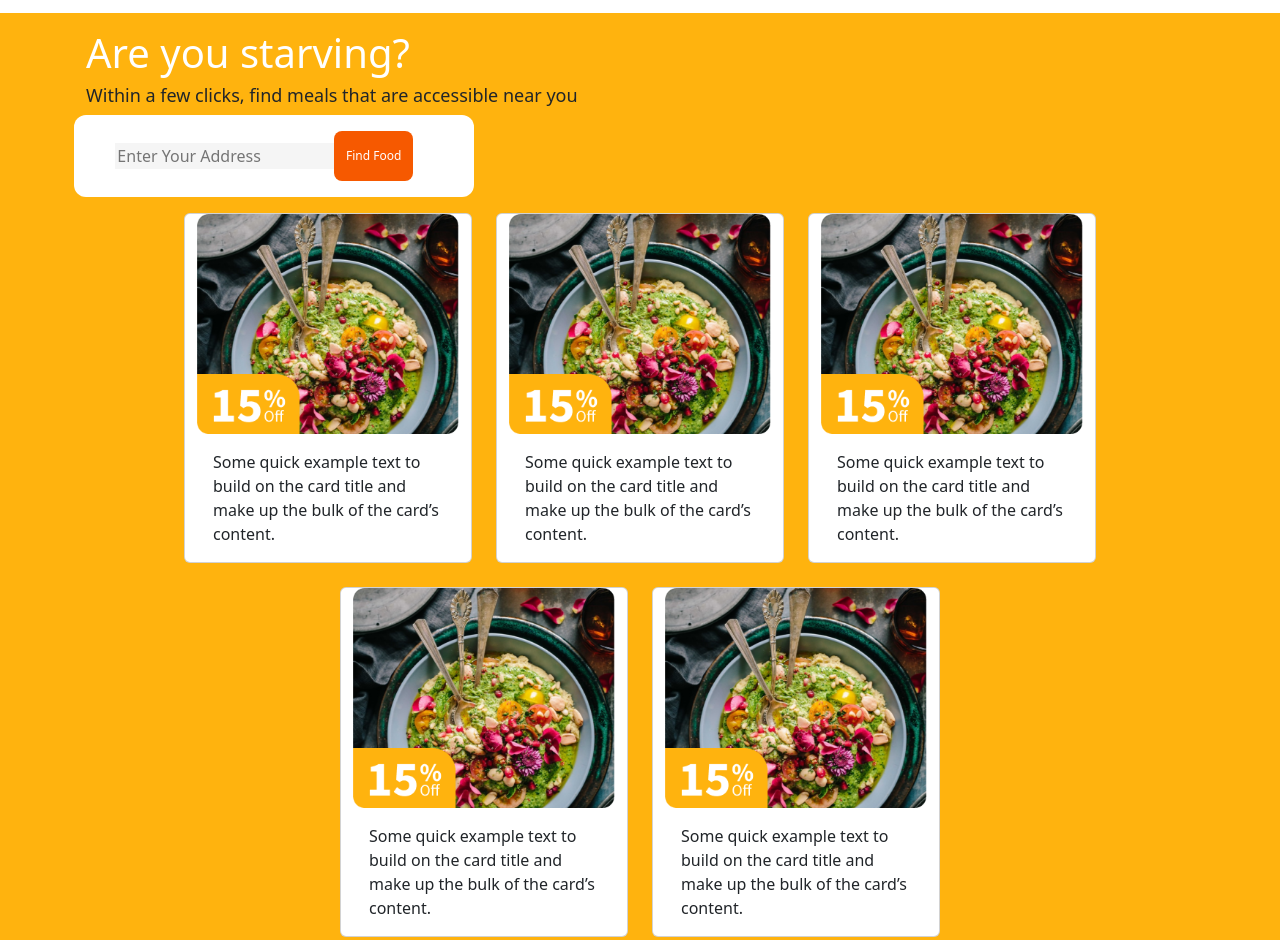
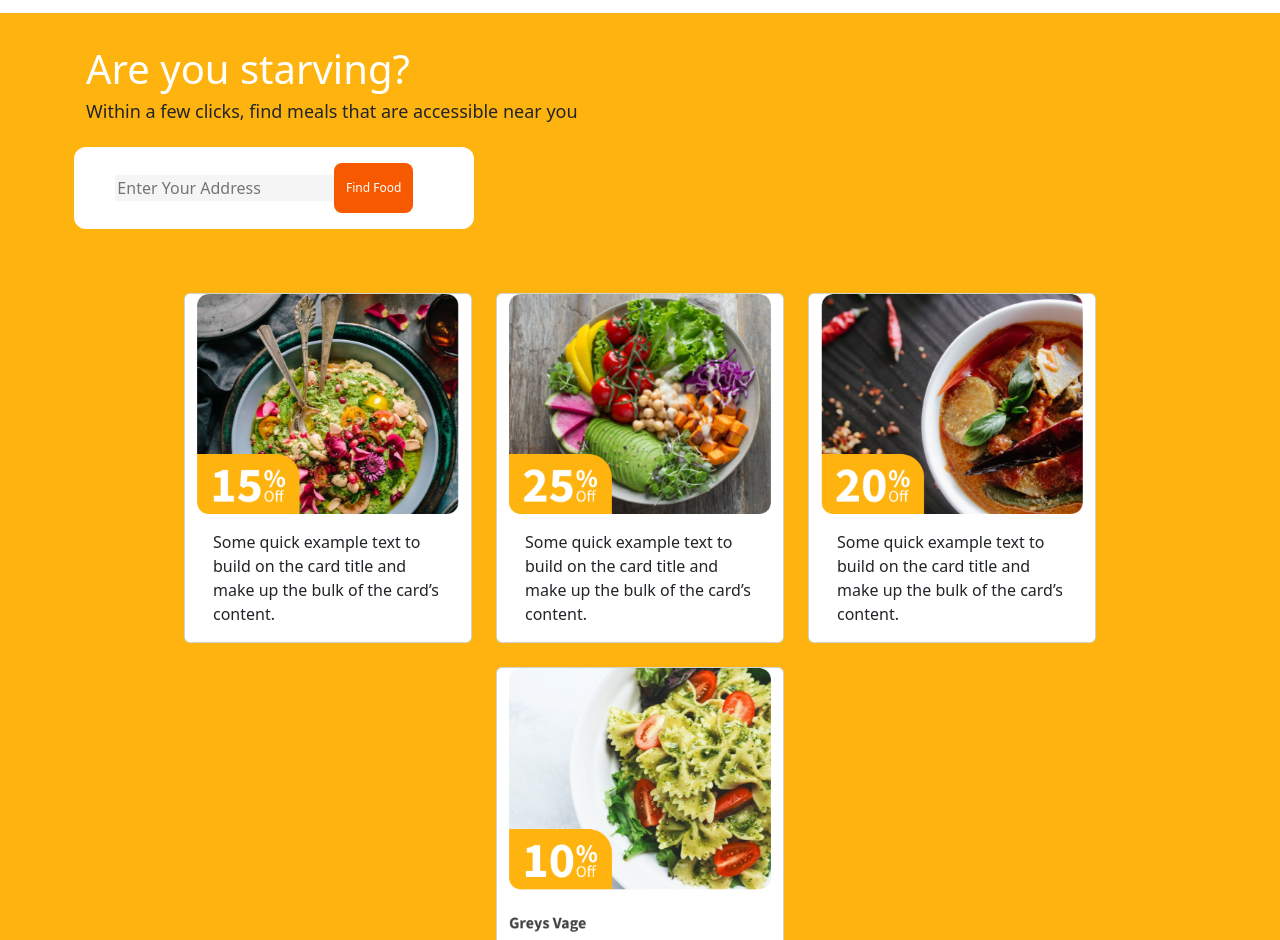
Before and after one commit to BencWislla/LojaDeFood, a plain HTML site: page index.html in a window 1280 px wide. Shown: the part 57-997 px from the top of the page. Drawn offline with nearby package versions, Linux system fonts and the light colour scheme.

Commit message:
Alteracoes feitas na primeira section

```diff
--- a/index.html
+++ b/index.html
@@ -25,11 +25,10 @@
     </div>
   </header>
   <main class="container-fluid">
-    <section class="container p-3" id="section">
-
+    <section class="container p-3 my-3" id="section">
       <h1>Are you starving?</h1>
       <h3>Within a few clicks, find meals that are accessible near you</h3>
-      <div id="bloco" class="row gap-0 column-gap-1">
+      <div id="bloco" class="row gap-0 column-gap-1 my-4">
         <div class="col-7">
           <input type="text" value="" placeholder="Enter Your Address" id="text" />
         </div>
@@ -39,42 +38,36 @@
       </div>
     </section>
     <section class="container">
-      <div class="row justify-content-center row-gap-4 column-gap-4">
-        <div class="card col-12" style="width: 18rem;">
+      <div class="row justify-content-center row-gap-4 column-gap-4 my-4">
+        <div class="card col-12 col-lg-3" style="width: 18rem;">
           <img src="img/Food Photo.png" class="card-img-top" alt="img/Food Photo.png">
           <div class="card-body">
             <p class="card-text">Some quick example text to build on the card title and make up the bulk of the card’s
               content.</p>
           </div>
         </div>
-        <div class="card col-12" style="width: 18rem;">
-          <img src="img/Food Photo.png" class="card-img-top" alt="img/Food Photo.png">
+        <div class="card col-12 col-lg-3" style="width: 18rem;">
+          <img src="img/Food Photo (1).png" class="card-img-top" alt="img/Food Photo.png">
           <div class="card-body">
             <p class="card-text">Some quick example text to build on the card title and make up the bulk of the card’s
               content.</p>
           </div>
         </div>
-        <div class="card col-12" style="width: 18rem;">
-          <img src="img/Food Photo.png" class="card-img-top" alt="img/Food Photo.png">
+        <div class="card col-12 col-lg-3" style="width: 18rem;">
+          <img src="img/Food Photo (2).png" class="card-img-top" alt="img/Food Photo.png">
           <div class="card-body">
             <p class="card-text">Some quick example text to build on the card title and make up the bulk of the card’s
               content.</p>
           </div>
         </div>
-        <div class="card col-12" style="width: 18rem;">
-          <img src="img/Food Photo.png" class="card-img-top" alt="img/Food Photo.png">
+        <div class="card col-12 col-lg-3" style="width: 18rem;">
+          <img src="img/Flash Deal Card.png" class="card-img-top" alt="img/Food Photo.png">
           <div class="card-body">
             <p class="card-text">Some quick example text to build on the card title and make up the bulk of the card’s
               content.</p>
           </div>
         </div>
-        <div class="card col-12" style="width: 18rem;">
-          <img src="img/Food Photo.png" class="card-img-top" alt="img/Food Photo.png">
-          <div class="card-body">
-            <p class="card-text">Some quick example text to build on the card title and make up the bulk of the card’s
-              content.</p>
-          </div>
-        </div>
+      </div>
       </div>
     </section>
     <section id="carousel" class="container-fluid justify-content-center p-5 d-none d-lg-flex">
```
Also changed, not shown: img/Flash Deal Card.png (added), img/Food Photo (1).png (added), img/Food Photo (2).png (added), img/Frame 40 (1).png (added), img/Frame 40.png (added), img/Image.png (added), img/Rectangle 336.png (added).
